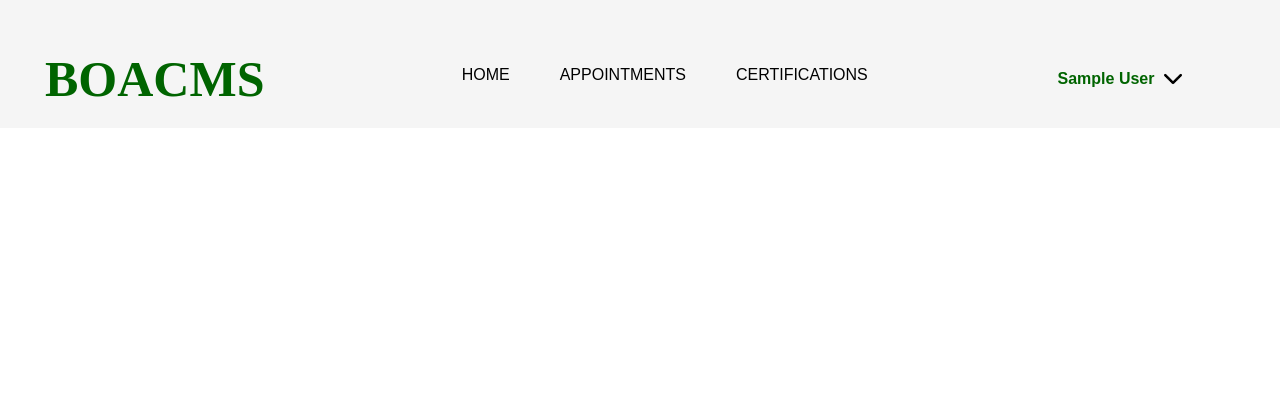
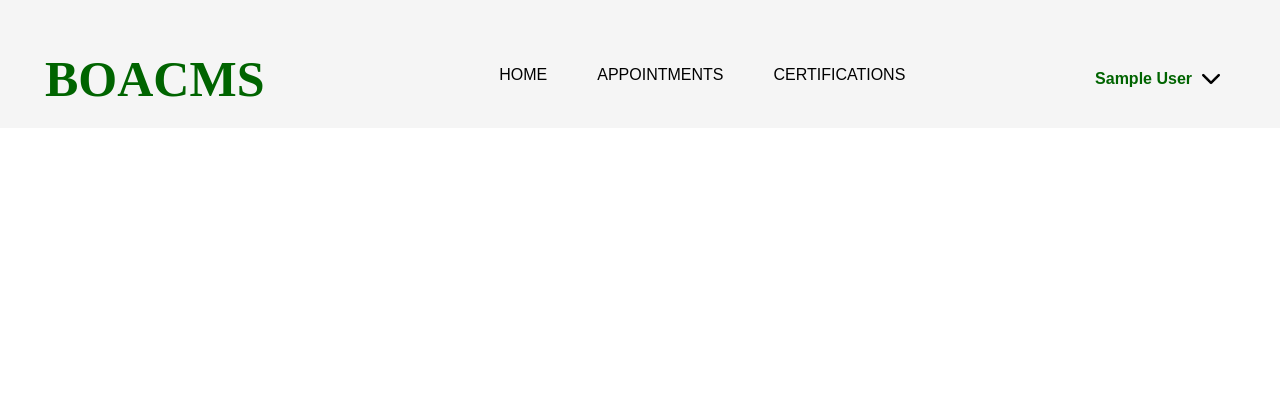
Before and after one commit to adamxparx/boacms, a Django app: page /dashboard/ in a window 1280 px wide. Shown: the top 420 px of the page. Run offline with Django 4.2, Linux system fonts and the light colour scheme; the visitor is signed in with stand-in values (Sample User, id 1).

Commit message:
feature(accounts): update some styles

```diff
--- a/static/css/styles.css
+++ b/static/css/styles.css
@@ -136,7 +136,7 @@ li:hover {
     font-weight: bold;
     display: flex;
     gap: 10px;
-    width: 200px;
+    width: fit-content;
     justify-content: center;
     color: darkgreen;
 }
```
